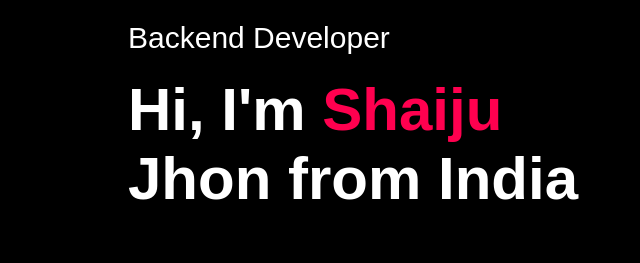
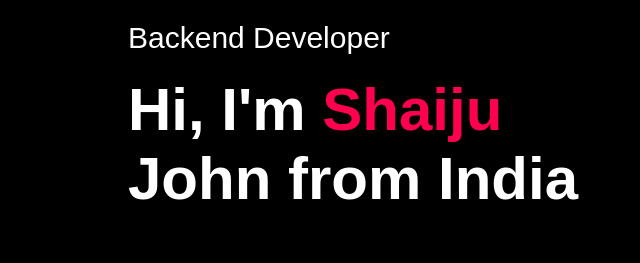
Before and after one commit to Shaijujin/Shaijujin.github.io, a plain HTML site: page index.html in a window 1280 px wide. Shown: the part 290-553 px from the top of the page, 0-640 px from the left. Drawn offline with Linux system fonts and the light colour scheme.

Commit message:
Update files with new changes

```diff
--- a/index.html
+++ b/index.html
@@ -26,7 +26,7 @@
       </nav>
       <div class="header-text">
         <p>Backend Developer</p>
-        <h1>Hi, I'm <span>Shaiju</span><br>Jhon from India</h1>
+        <h1>Hi, I'm <span>Shaiju</span><br>John from India</h1>
       </div>
     </div>
   </div>
```
